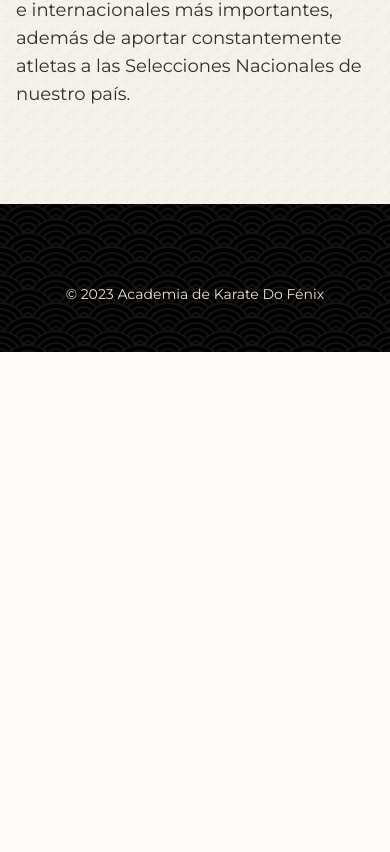
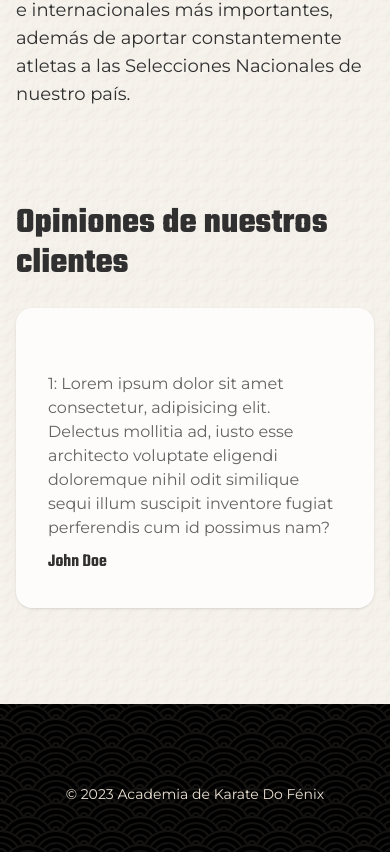
Before and after one commit to josehernandezv/karatefenix, a SvelteKit app: page / in a window 390 px wide. Shown: the part 1577-2429 px from the top of the page. Before the commit the page ends 1929 px from the top, so only its background shows below. Built offline with nearby package versions, Linux system fonts and the light colour scheme.

Commit message:
Testimonials section

```diff
--- a/src/routes/+page.svelte
+++ b/src/routes/+page.svelte
@@ -1,7 +1,9 @@
 <script lang="ts">
 	import heroImg from '$lib/images/hero-md.png';
+	import Testimonials from './Testimonials.svelte';
 </script>
 
+<!-- HERO SECTION -->
 <div class="header">
 	<div class="hero pb-8">
 		<div class="hero-content flex-col lg:flex-row-reverse">
@@ -21,6 +23,7 @@
 		</div>
 	</div>
 </div>
+<!-- VIDEO AND ABOUT SECTION -->
 <div class="hero pb-8">
 	<div class="gap:6 hero-content flex-col lg:grid lg:grid-cols-2 lg:gap-12 xl:gap-20">
 		<div class="relative h-52 w-full max-w-xl sm:h-72 md:h-96 lg:h-full lg:max-w-5xl">
@@ -48,6 +51,8 @@
 		</div>
 	</div>
 </div>
+<!-- TESTIMONIALS SECTION -->
+<Testimonials />
 
 <style lang="postcss">
 	.header {
--- /dev/null
+++ b/src/routes/Testimonials.svelte
@@ -0,0 +1,47 @@
+<script lang="ts">
+	export let items = Array.from({ length: 10 }, (_, i) => i + 1);
+
+	function move(direction: number) {
+		const carousel = document.querySelector('.carousel');
+		if (!carousel) return;
+		carousel.scrollTo({
+			left: carousel.scrollLeft + carousel.clientWidth * direction,
+			behavior: 'smooth'
+		});
+	}
+</script>
+
+<div class="mx-auto overflow-hidden pb-8 lg:pt-8">
+	<h2 class="mx-4 text-4xl font-bold md:text-center lg:text-5xl">Opiniones de nuestros clientes</h2>
+	<div
+		class="carousel carousel-center w-screen max-w-7xl space-x-4 p-4 pt-6 sm:carousel-end md:space-x-6 lg:space-x-12 lg:pt-12"
+	>
+		{#each items as t, index}
+			<div class="card carousel-item w-full bg-base-100 shadow sm:max-w-sm">
+				<div class="card-body">
+					<iconify-icon
+						class="inline-block stroke-current text-4xl text-secondary"
+						icon="fe:quote-left"
+					/>
+					<p class="mt-6 text-base-content/75">
+						{index + 1}: Lorem ipsum dolor sit amet consectetur, adipisicing elit. Delectus mollitia
+						ad, iusto esse architecto voluptate eligendi doloremque nihil odit similique sequi illum
+						suscipit inventore fugiat perferendis cum id possimus nam?
+					</p>
+					<p class="font-display text-lg font-semibold">John Doe</p>
+				</div>
+			</div>
+		{/each}
+	</div>
+	<div class="flex justify-between px-4">
+		<button class="btn btn-circle btn-ghost" on:click={() => move(-1)}>
+			<iconify-icon class="inline-block stroke-current text-xl" icon="heroicons:arrow-left" />
+		</button>
+		<button class="btn btn-circle btn-ghost" on:click={() => move(1)}
+			><iconify-icon
+				class="inline-block stroke-current text-xl"
+				icon="heroicons:arrow-right"
+			/></button
+		>
+	</div>
+</div>
```
